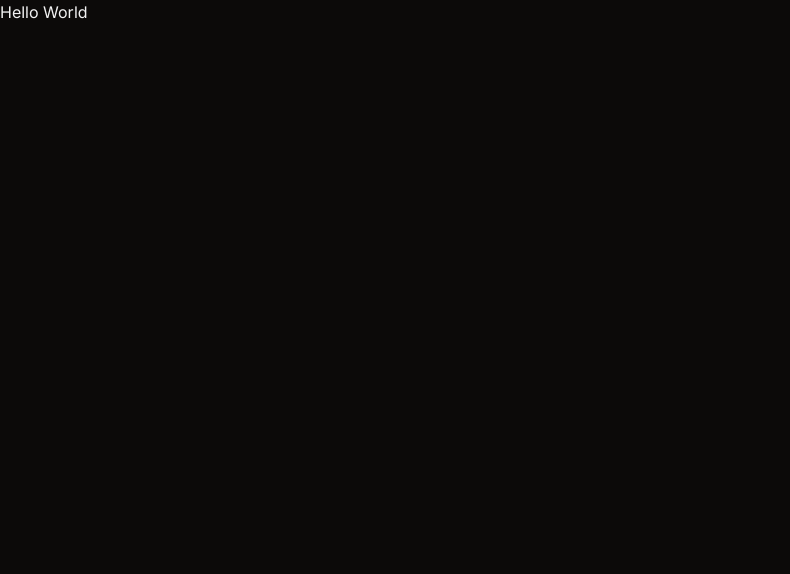
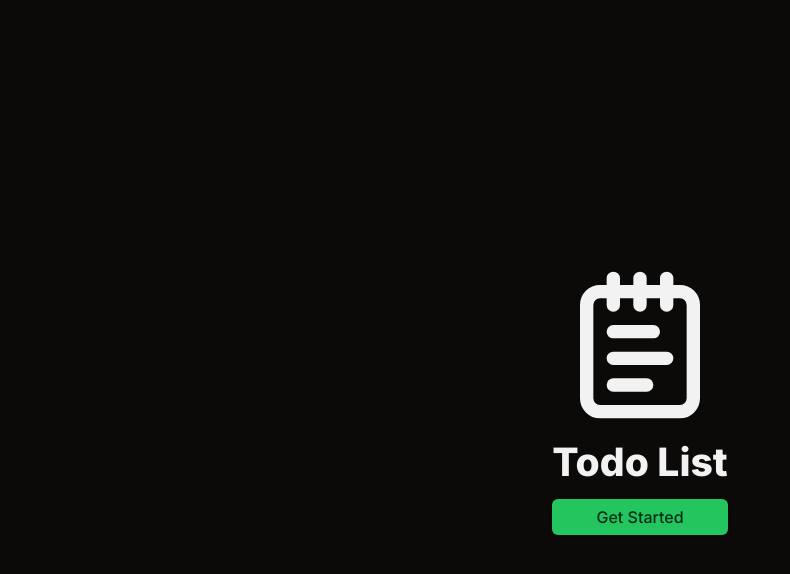
Before and after one commit to debarshee2004/simple-local-rag, a Next.js app: page / in a window 1280 px wide. Shown: the top 574 px of the page, without its empty margins (0-790 px from the left). Built offline with nearby package versions, Linux system fonts and the light colour scheme.

Commit message:
Updated README.md and Created Homepage

```diff
--- a/app/page.tsx
+++ b/app/page.tsx
@@ -1,9 +1,17 @@
-import Image from "next/image";
+import { Button } from "@/components/ui/button";
+import { NotepadText } from "lucide-react";
+import Link from "next/link";
 
 export default function Home() {
   return (
     <>
-      <h1>Hello World</h1>
+      <div className="flex flex-col min-h-screen justify-center items-center">
+        <NotepadText size={160} />
+        <h1 className="p-2 font-extrabold text-4xl">Todo List</h1>
+        <Button className=" p-4 text-base w-44">
+          <Link href="/sign-up">Get Started</Link>
+        </Button>
+      </div>
     </>
   );
 }
--- a/tailwind.config.ts
+++ b/tailwind.config.ts
@@ -1,15 +1,24 @@
-import type { Config } from "tailwindcss"
+import type { Config } from "tailwindcss";
 
 const config = {
   darkMode: ["class"],
   content: [
-    './pages/**/*.{ts,tsx}',
-    './components/**/*.{ts,tsx}',
-    './app/**/*.{ts,tsx}',
-    './src/**/*.{ts,tsx}',
-	],
+    "./pages/**/*.{ts,tsx}",
+    "./components/**/*.{ts,tsx}",
+    "./app/**/*.{ts,tsx}",
+    "./src/**/*.{ts,tsx}",
+  ],
   prefix: "",
   theme: {
+    fontSize: {
+      sm: "0.8rem",
+      base: "1rem",
+      xl: "1.25rem",
+      "2xl": "1.563rem",
+      "3xl": "1.953rem",
+      "4xl": "2.441rem",
+      "5xl": "3.052rem",
+    },
     container: {
       center: true,
       padding: "2rem",
@@ -75,6 +84,6 @@ const config = {
     },
   },
   plugins: [require("tailwindcss-animate")],
-} satisfies Config
+} satisfies Config;
 
-export default config
+export default config;
```
Also changed, not shown: middleware.ts (deleted), public/img/Todo_using_Supabase.png (added), 1 other file (tests, documents, lock files or other folders).
